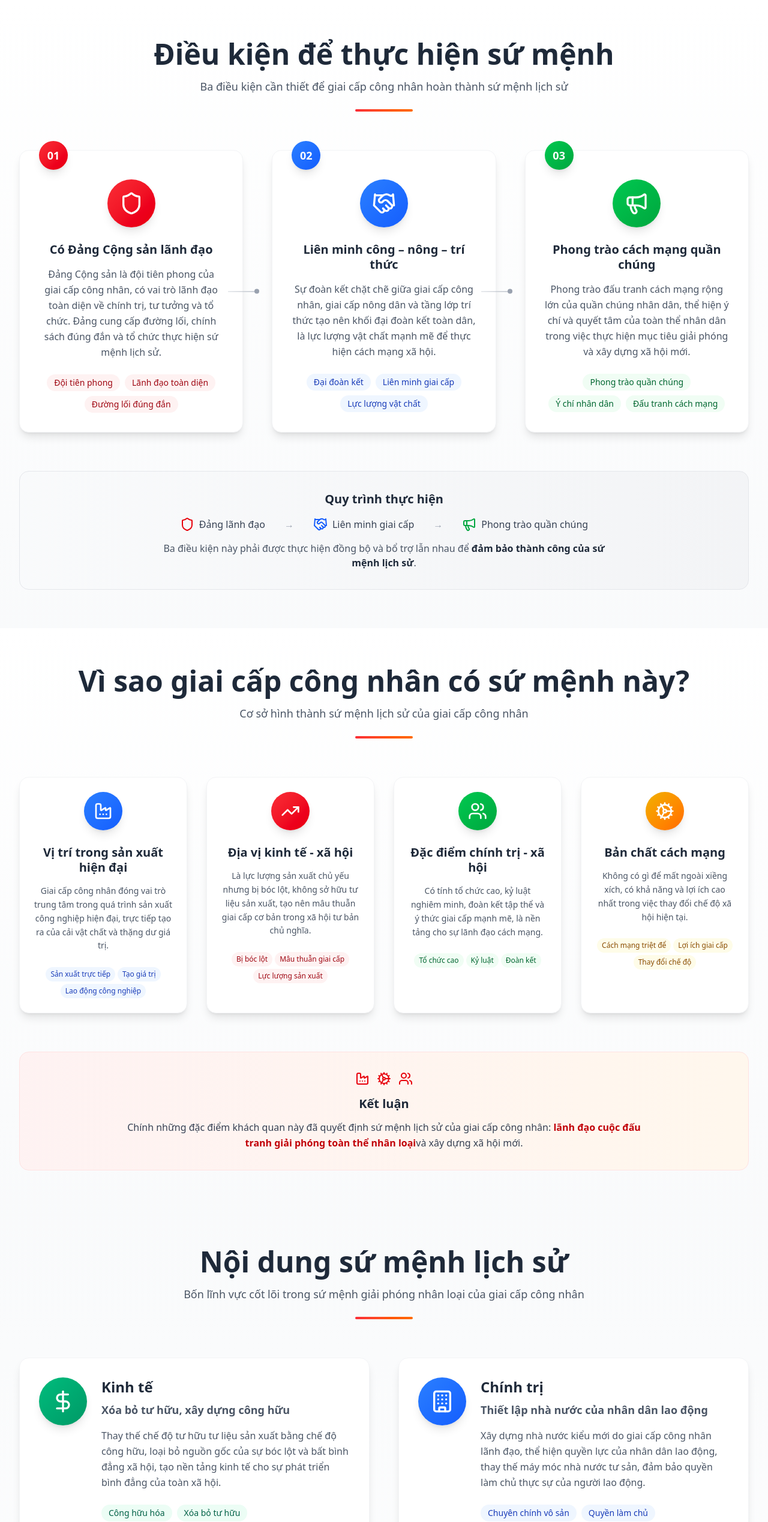
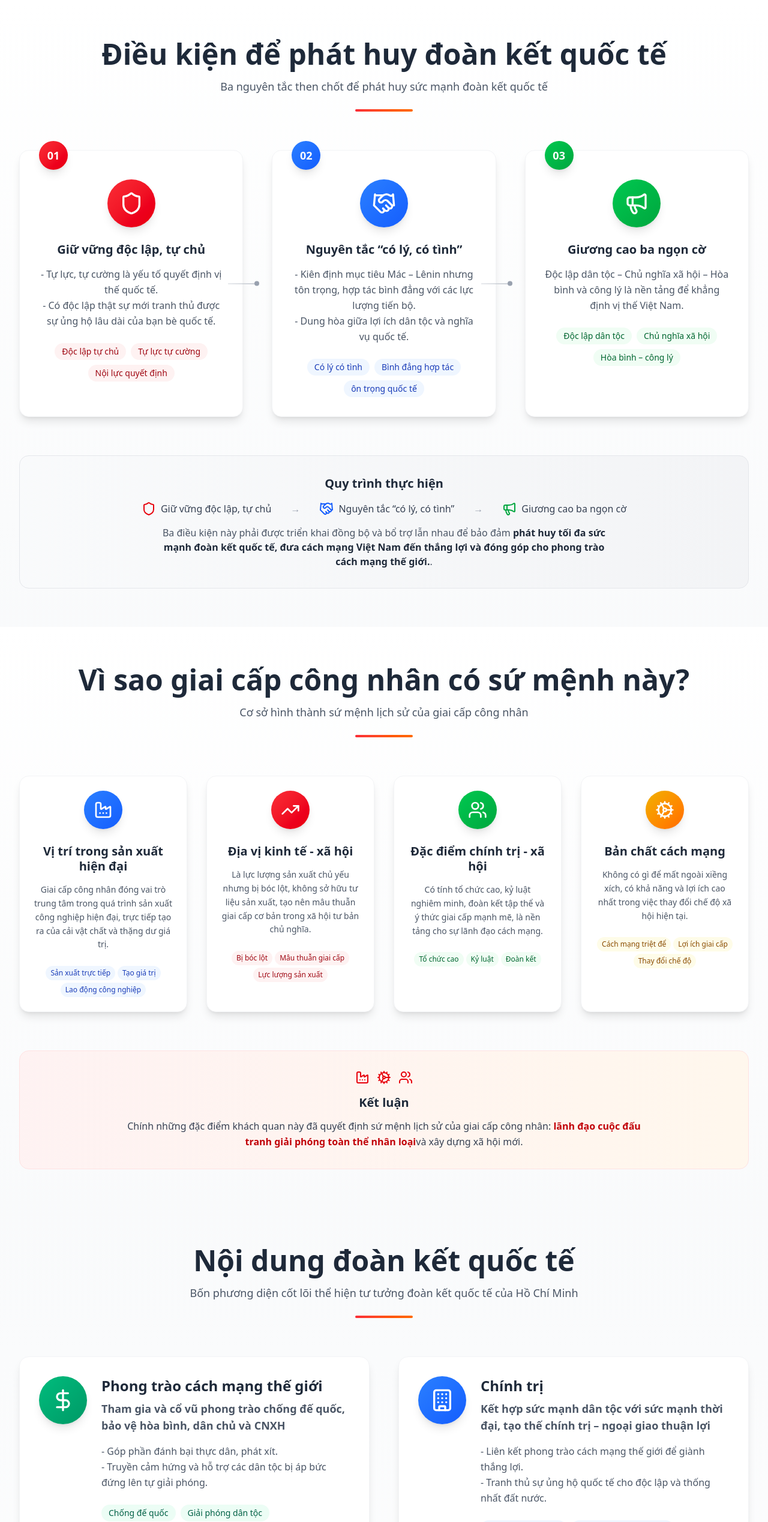
Before and after one commit to gitdev-mdat/HCM_Assignment, a React (Vite) app: page / in a window 1280 px wide. Shown: the part 1534-4071 px from the top of the page at 60% size. Built offline with nearby package versions, Linux system fonts and the light colour scheme.

Commit message:
feat(section): modify HowSection and WhatSection

```diff
--- a/package.json
+++ b/package.json
@@ -9,6 +9,7 @@
     "lint": "eslint .",
     "preview": "vite preview"
   },
+
   "dependencies": {
     "@tailwindcss/vite": "^4.1.13",
     "aos": "^2.3.4",
@@ -29,6 +30,6 @@
     "eslint-plugin-react-hooks": "^5.2.0",
     "eslint-plugin-react-refresh": "^0.4.20",
     "globals": "^16.3.0",
-    "vite": "^7.1.2"
+    "vite": "^7.1.7"
   }
 }
--- a/src/components/presentation/HowSection.jsx
+++ b/src/components/presentation/HowSection.jsx
@@ -9,11 +9,10 @@ const HowSection = () => {
         {/* Section Header */}
         <div className="text-center mb-16">
           <h2 className="text-3xl sm:text-4xl md:text-5xl font-bold text-gray-800 mb-4">
-            Điều kiện để thực hiện sứ mệnh
+            Điều kiện để phát huy đoàn kết quốc tế
           </h2>
           <p className="text-lg text-gray-600 max-w-3xl mx-auto mb-6">
-            Ba điều kiện cần thiết để giai cấp công nhân hoàn thành sứ mệnh lịch
-            sử
+            Ba nguyên tắc then chốt để phát huy sức mạnh đoàn kết quốc tế
           </p>
           <div className="w-24 h-1 bg-gradient-to-r from-red-500 to-orange-500 mx-auto rounded-full"></div>
         </div>
@@ -53,7 +52,7 @@ const HowSection = () => {
                     {condition.title}
                   </h3>
 
-                  <p className="text-gray-600 leading-relaxed mb-6">
+                  <p className="text-gray-600 leading-relaxed mb-6 whitespace-pre-line">
                     {condition.description}
                   </p>
 
@@ -93,28 +92,28 @@ const HowSection = () => {
             <div className="flex flex-col md:flex-row items-center justify-center gap-4 md:gap-8">
               <div className="flex items-center gap-2">
                 <Shield className="w-6 h-6 text-red-600" />
-                <span className="text-gray-700 font-medium">Đảng lãnh đạo</span>
+                <span className="text-gray-700 font-medium">Giữ vững độc lập, tự chủ</span>
               </div>
               <div className="hidden md:block text-gray-400">→</div>
               <div className="flex items-center gap-2">
                 <Handshake className="w-6 h-6 text-blue-600" />
                 <span className="text-gray-700 font-medium">
-                  Liên minh giai cấp
+                  Nguyên tắc “có lý, có tình”
                 </span>
               </div>
               <div className="hidden md:block text-gray-400">→</div>
               <div className="flex items-center gap-2">
                 <Megaphone className="w-6 h-6 text-green-600" />
                 <span className="text-gray-700 font-medium">
-                  Phong trào quần chúng
+                  Giương cao ba ngọn cờ
                 </span>
               </div>
             </div>
             <p className="text-gray-600 mt-4 max-w-3xl mx-auto">
-              Ba điều kiện này phải được thực hiện đồng bộ và bổ trợ lẫn nhau để
+              Ba điều kiện này phải được triển khai đồng bộ và bổ trợ lẫn nhau để bảo đảm
               <span className="font-semibold text-gray-800">
                 {" "}
-                đảm bảo thành công của sứ mệnh lịch sử
+                phát huy tối đa sức mạnh đoàn kết quốc tế, đưa cách mạng Việt Nam đến thắng lợi và đóng góp cho phong trào cách mạng thế giới.
               </span>
               .
             </p>
--- a/src/components/presentation/WhatSection.jsx
+++ b/src/components/presentation/WhatSection.jsx
@@ -10,11 +10,10 @@ const WhatSection = () => {
         {/* Section Header */}
         <div className="text-center mb-16">
           <h2 className="text-3xl sm:text-4xl md:text-5xl font-bold text-gray-800 mb-4">
-            Nội dung sứ mệnh lịch sử
+            Nội dung đoàn kết quốc tế
           </h2>
           <p className="text-lg text-gray-600 max-w-3xl mx-auto mb-6">
-            Bốn lĩnh vực cốt lõi trong sứ mệnh giải phóng nhân loại của giai cấp
-            công nhân
+            Bốn phương diện cốt lõi thể hiện tư tưởng đoàn kết quốc tế của Hồ Chí Minh
           </p>
           <div className="w-24 h-1 bg-gradient-to-r from-red-500 to-orange-500 mx-auto rounded-full"></div>
         </div>
@@ -49,7 +48,7 @@ const WhatSection = () => {
                       </h4>
                     </div>
 
-                    <p className="text-gray-600 leading-relaxed mb-6">
+                    <p className="text-gray-600 leading-relaxed mb-6 whitespace-pre-line">
                       {mission.description}
                     </p>
 
@@ -86,14 +85,7 @@ const WhatSection = () => {
               Mục tiêu cuối cùng
             </h4>
             <p className="text-gray-700 max-w-4xl mx-auto leading-relaxed text-lg">
-              Thông qua việc thực hiện sứ mệnh lịch sử trong bốn lĩnh vực này,
-              giai cấp công nhân sẽ
-              <span className="font-semibold text-red-700">
-                {" "}
-                giải phóng hoàn toàn nhân loại
-              </span>
-              , xây dựng xã hội cộng sản chủ nghĩa - xã hội của sự thịnh vượng,
-              tự do và hạnh phúc cho tất cả mọi người.
+              Kết hợp sức mạnh dân tộc với sức mạnh thời đại, đoàn kết cùng các lực lượng tiến bộ toàn cầu để giành độc lập, thống nhất và góp phần vào cách mạng thế giới.
             </p>
           </div>
         </div>
--- a/src/data/how-section-data.js
+++ b/src/data/how-section-data.js
@@ -3,37 +3,39 @@ export const conditions = [
   {
     id: 1,
     icon: Shield,
-    title: "Có Đảng Cộng sản lãnh đạo",
+    title: "Giữ vững độc lập, tự chủ",
     description:
-      "Đảng Cộng sản là đội tiên phong của giai cấp công nhân, có vai trò lãnh đạo toàn diện về chính trị, tư tưởng và tổ chức. Đảng cung cấp đường lối, chính sách đúng đắn và tổ chức thực hiện sứ mệnh lịch sử.",
+      `- Tự lực, tự cường là yếu tố quyết định vị thế quốc tế.
+        - Có độc lập thật sự mới tranh thủ được sự ủng hộ lâu dài của bạn bè quốc tế.`,
     color: "from-red-500 to-red-600",
     bgColor: "bg-red-50",
     textColor: "text-red-800",
-    tags: ["Đội tiên phong", "Lãnh đạo toàn diện", "Đường lối đúng đắn"],
+    tags: ["Độc lập tự chủ", "Tự lực tự cường", "Nội lực quyết định"],
     step: "01",
   },
   {
     id: 2,
     icon: Handshake,
-    title: "Liên minh công – nông – trí thức",
+    title: "Nguyên tắc “có lý, có tình”",
     description:
-      "Sự đoàn kết chặt chẽ giữa giai cấp công nhân, giai cấp nông dân và tầng lớp trí thức tạo nên khối đại đoàn kết toàn dân, là lực lượng vật chất mạnh mẽ để thực hiện cách mạng xã hội.",
+      `- Kiên định mục tiêu Mác – Lênin nhưng tôn trọng, hợp tác bình đẳng với các lực lượng tiến bộ.
+        - Dung hòa giữa lợi ích dân tộc và nghĩa vụ quốc tế.`,
     color: "from-blue-500 to-blue-600",
     bgColor: "bg-blue-50",
     textColor: "text-blue-800",
-    tags: ["Đại đoàn kết", "Liên minh giai cấp", "Lực lượng vật chất"],
+    tags: ["Có lý có tình", "Bình đẳng hợp tác", "ôn trọng quốc tế"],
     step: "02",
   },
   {
     id: 3,
     icon: Megaphone,
-    title: "Phong trào cách mạng quần chúng",
+    title: "Giương cao ba ngọn cờ",
     description:
-      "Phong trào đấu tranh cách mạng rộng lớn của quần chúng nhân dân, thể hiện ý chí và quyết tâm của toàn thể nhân dân trong việc thực hiện mục tiêu giải phóng và xây dựng xã hội mới.",
+      "Độc lập dân tộc – Chủ nghĩa xã hội – Hòa bình và công lý là nền tảng để khẳng định vị thế Việt Nam.",
     color: "from-green-500 to-green-600",
     bgColor: "bg-green-50",
     textColor: "text-green-800",
-    tags: ["Phong trào quần chúng", "Ý chí nhân dân", "Đấu tranh cách mạng"],
+    tags: ["Độc lập dân tộc", "Chủ nghĩa xã hội", "Hòa bình – công lý"],
     step: "03",
   },
 ];
--- a/src/data/what-section-data.js
+++ b/src/data/what-section-data.js
@@ -4,49 +4,53 @@ export const missions = [
   {
     id: 1,
     icon: DollarSign,
-    title: "Kinh tế",
-    subtitle: "Xóa bỏ tư hữu, xây dựng công hữu",
+    title: "Phong trào cách mạng thế giới",
+    subtitle: "Tham gia và cổ vũ phong trào chống đế quốc, bảo vệ hòa bình, dân chủ và CNXH",
     description:
-      "Thay thế chế độ tư hữu tư liệu sản xuất bằng chế độ công hữu, loại bỏ nguồn gốc của sự bóc lột và bất bình đẳng xã hội, tạo nền tảng kinh tế cho sự phát triển bình đẳng của toàn xã hội.",
+      `- Góp phần đánh bại thực dân, phát xít.
+        - Truyền cảm hứng và hỗ trợ các dân tộc bị áp bức đứng lên tự giải phóng.`,
     color: "from-emerald-500 to-emerald-600",
     bgColor: "bg-emerald-50",
     textColor: "text-emerald-800",
-    tags: ["Công hữu hóa", "Xóa bỏ tư hữu", "Kinh tế xã hội chủ nghĩa"],
+    tags: ["Chống đế quốc", "Giải phóng dân tộc", "Hòa bình – dân chủ"],
   },
   {
     id: 2,
     icon: Building,
     title: "Chính trị",
-    subtitle: "Thiết lập nhà nước của nhân dân lao động",
+    subtitle: "Kết hợp sức mạnh dân tộc với sức mạnh thời đại, tạo thế chính trị – ngoại giao thuận lợi",
     description:
-      "Xây dựng nhà nước kiểu mới do giai cấp công nhân lãnh đạo, thể hiện quyền lực của nhân dân lao động, thay thế máy móc nhà nước tư sản, đảm bảo quyền làm chủ thực sự của người lao động.",
+      `- Liên kết phong trào cách mạng thế giới để giành thắng lợi.
+        - Tranh thủ sự ủng hộ quốc tế cho độc lập và thống nhất đất nước.`,
     color: "from-blue-500 to-blue-600",
     bgColor: "bg-blue-50",
     textColor: "text-blue-800",
-    tags: ["Chuyên chính vô sản", "Quyền làm chủ", "Nhà nước công nhân"],
+    tags: ["Sức mạnh thời đại", "Ngoại giao cách mạng", "Kết hợp dân tộc – quốc tế"],
   },
   {
     id: 3,
     icon: Users,
-    title: "Xã hội",
-    subtitle: "Xóa bỏ bóc lột, công bằng – dân chủ – văn minh",
+    title: "Quan hệ quốc tế",
+    subtitle: "Xây dựng khối đoàn kết khu vực và toàn cầu, tranh thủ sự giúp đỡ quốc tế",
     description:
-      "Xóa bỏ mọi hình thức bóc lột con người bởi con người, xây dựng xã hội công bằng, dân chủ và văn minh, nơi mọi người được phát triển toàn diện và hưởng thụ thành quả lao động một cách bình đẳng.",
+      `- Thành lập các mặt trận đoàn kết: Việt – Miên – Lào; Á – Phi; phong trào nhân dân thế giới.
+        - Nhận hỗ trợ chính trị, vật chất và tinh thần từ bạn bè quốc tế.`,
     color: "from-red-500 to-red-600",
     bgColor: "bg-red-50",
     textColor: "text-red-800",
-    tags: ["Xóa bỏ bóc lột", "Công bằng xã hội", "Dân chủ"],
+    tags: ["Đoàn kết khu vực", "Liên minh nhân dân thế giới", "Hỗ trợ quốc tế"],
   },
   {
     id: 4,
     icon: BookOpen,
-    title: "Văn hóa – Tư tưởng",
-    subtitle: "Xây dựng hệ giá trị mới, phát triển con người",
+    title: "Giá trị nhân văn – quốc tế",
+    subtitle: "Gắn chủ nghĩa yêu nước với chủ nghĩa quốc tế trong sáng, đề cao hòa bình và công lý",
     description:
-      "Tạo ra hệ giá trị văn hóa, đạo đức mới phù hợp với xã hội xã hội chủ nghĩa, phát triển con người toàn diện về trí tuệ, thể chất và tinh thần, xóa bỏ tư tưởng cá nhân chủ nghĩa tư sản.",
+      `- Khẳng định quyền tự quyết của các dân tộc.
+        - Thúc đẩy hợp tác bình đẳng, tôn trọng lẫn nhau.`,
     color: "from-purple-500 to-purple-600",
     bgColor: "bg-purple-50",
     textColor: "text-purple-800",
-    tags: ["Giá trị mới", "Phát triển toàn diện", "Văn hóa xã hội chủ nghĩa"],
+    tags: ["Quốc tế trong sáng", "Hòa bình – công lý", "Quyền tự quyết"],
   },
 ];
```
Also changed, not shown: 1 other file (tests, documents, lock files or other folders).
